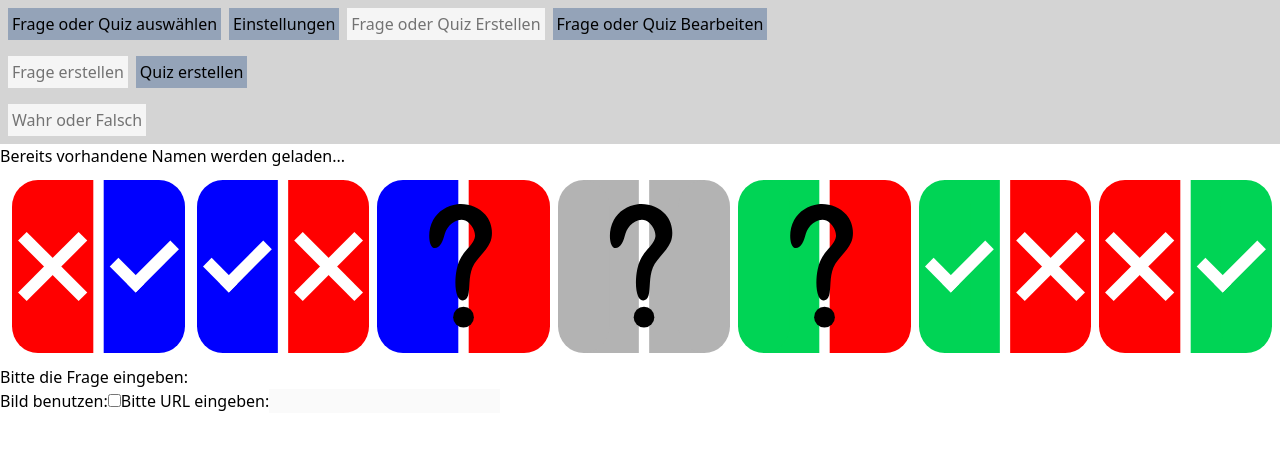
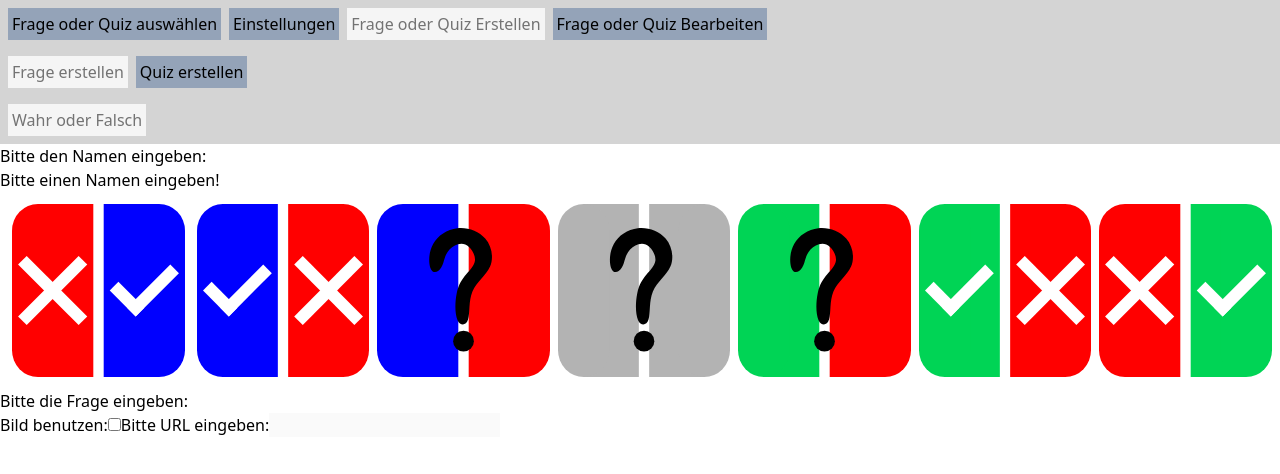
Before and after one commit to Samuel-Risner/quizzer, a React (Create React App) app: page / in a window 1280 px wide. Both pictures are taken after a click on the button "Frage oder Quiz Erstellen". Shown: the top 474 px of the page. Built offline with nearby package versions, Linux system fonts and the light colour scheme; no server answers.

Commit message:
Fetching in einen anderen Component verlegt

```diff
--- a/src/components/InputName.tsx
+++ b/src/components/InputName.tsx
@@ -1,26 +1,16 @@
 import React, { useState } from "react";
-import { useQuery } from "react-query";
 
 type Props = {
     name: string;
     changeName: (name: string) => void;
-    fetchNamesFunction: () => Promise<string[]>;
+    allNames: string[];
 }
 
-export default function InputName({ name, changeName, fetchNamesFunction }: Props) {
+export default function InputName({ name, changeName, allNames }: Props) {
     const [ nameExists, changeNameExists ] = useState<boolean>(true);
-    const { data, status } = useQuery("overview", fetchNamesFunction);
-
-    if (status === "loading") return <div>Bereits vorhandene Namen werden geladen...</div>;
-    if ((status === "error") || (data === undefined)) return <div>Die bereits vorhandenen Namen konnten nicht geladen werden</div>;
 
     const handleNameInput = (e: React.ChangeEvent<HTMLInputElement>) => {
-        if (data.includes(e.currentTarget.value)) {
-            changeNameExists(true);
-            return;
-        }
-
-        changeNameExists(false);
+        changeNameExists(allNames.includes(e.currentTarget.value));
         changeName(e.currentTarget.value);
     }
 
```
